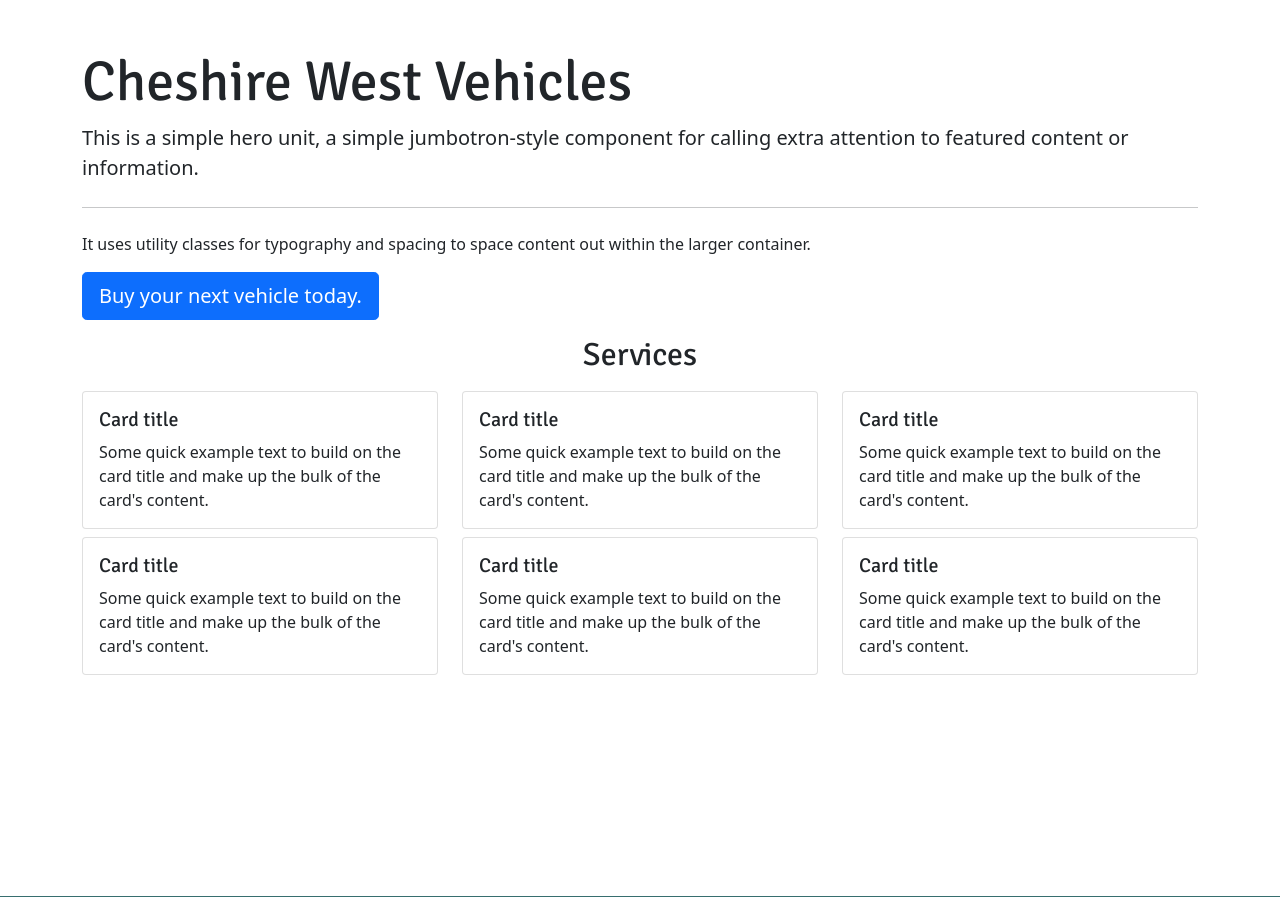
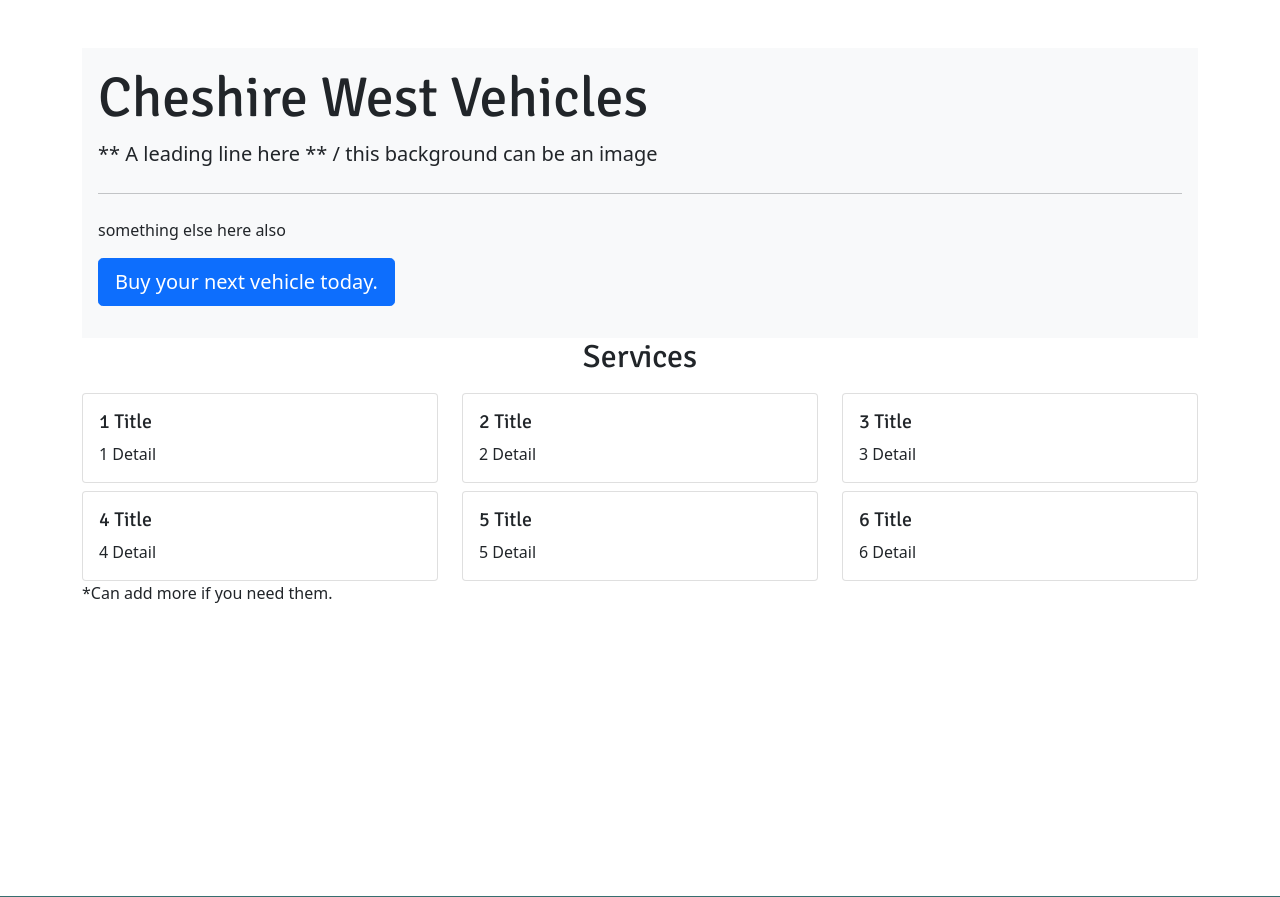
Before and after one commit to msped/cheshirewestvehicles, a Django app: page / in a window 1280 px wide. Shown: the part 76-973 px from the top of the page. Run offline with Django 4.2, Linux system fonts and the light colour scheme; some libraries are stand-ins or nearby versions.

Commit message:
added home page template details - awaiting content

```diff
--- a/home/templates/home.html
+++ b/home/templates/home.html
@@ -11,12 +11,11 @@
 
 {% block content %}
 <section>
-    <div class="jumbotron">
+    <div class="bg-light round-lg p-3">
         <h1 class="display-4">Cheshire West Vehicles</h1>
-        <p class="lead">This is a simple hero unit, a simple jumbotron-style component for calling extra attention to
-            featured content or information.</p>
+        <p class="lead">** A leading line here ** / this background can be an image</p>
         <hr class="my-4">
-        <p>It uses utility classes for typography and spacing to space content out within the larger container.</p>
+        <p>something else here also</p>
         <p class="lead">
             <a class="btn btn-primary btn-lg" href="{% url 'vehicles' %}" role="button">Buy your next vehicle today.</a>
         </p>
@@ -30,57 +29,52 @@
         <div class="col-md-4 col-12 pt-2">
             <div class="card">
                 <div class="card-body">
-                    <h5 class="card-title">Card title</h5>
-                    <p class="card-text">Some quick example text to build on the card title and make up the bulk of the card's
-                        content.</p>
+                    <h5 class="card-title">1 Title</h5>
+                    <p class="card-text">1 Detail</p>
                 </div>
             </div>
         </div>
         <div class="col-md-4 col-12 pt-2">
             <div class="card">
                 <div class="card-body">
-                    <h5 class="card-title">Card title</h5>
-                    <p class="card-text">Some quick example text to build on the card title and make up the bulk of the card's
-                        content.</p>
+                    <h5 class="card-title">2 Title</h5>
+                    <p class="card-text">2 Detail</p>
                 </div>
             </div>
         </div>
         <div class="col-md-4 col-12 pt-2">
             <div class="card">
                 <div class="card-body">
-                    <h5 class="card-title">Card title</h5>
-                    <p class="card-text">Some quick example text to build on the card title and make up the bulk of the card's
-                        content.</p>
+                    <h5 class="card-title">3 Title</h5>
+                    <p class="card-text">3 Detail</p>
                 </div>
             </div>
         </div>
         <div class="col-md-4 col-12 pt-2">
             <div class="card">
                 <div class="card-body">
-                    <h5 class="card-title">Card title</h5>
-                    <p class="card-text">Some quick example text to build on the card title and make up the bulk of the card's
-                        content.</p>
+                    <h5 class="card-title">4 Title</h5>
+                    <p class="card-text">4 Detail</p>
                 </div>
             </div>
         </div>
         <div class="col-md-4 col-12 pt-2">
             <div class="card">
                 <div class="card-body">
-                    <h5 class="card-title">Card title</h5>
-                    <p class="card-text">Some quick example text to build on the card title and make up the bulk of the card's
-                        content.</p>
+                    <h5 class="card-title">5 Title</h5>
+                    <p class="card-text">5 Detail</p>
                 </div>
             </div>
         </div>
         <div class="col-md-4 col-12 pt-2">
             <div class="card">
                 <div class="card-body">
-                    <h5 class="card-title">Card title</h5>
-                    <p class="card-text">Some quick example text to build on the card title and make up the bulk of the card's
-                        content.</p>
+                    <h5 class="card-title">6 Title</h5>
+                    <p class="card-text">6 Detail</p>
                 </div>
             </div>
         </div>
+        <p>*Can add more if you need them.</p>
     </div>
 </section>
 {% endblock content %}
```
